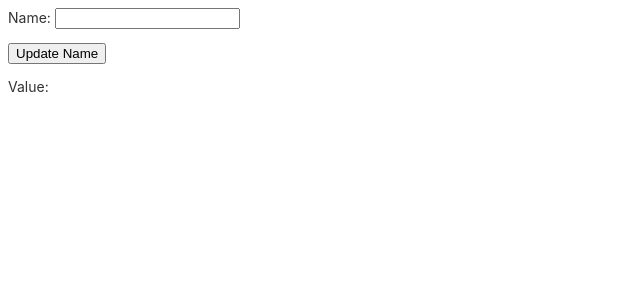
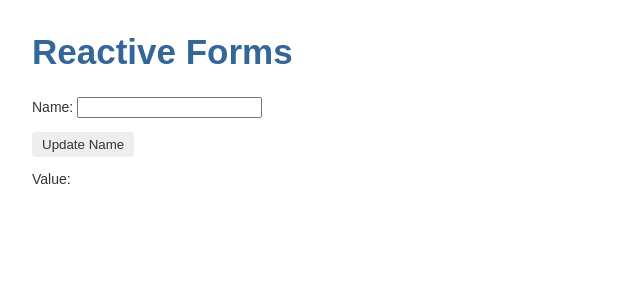
Before and after one commit to webcane/angular.samples, an Angular app in the folder angular-ngform/: page / in a window 1280 px wide. Shown: the top 300 px of the page, without its empty margins (0-640 px from the left). Built offline with nearby package versions, Linux system fonts and the light colour scheme.

Commit message:
add default styles

```diff
--- a/angular-ngform/src/app/components/simple-form/simple-form.component.html
+++ b/angular-ngform/src/app/components/simple-form/simple-form.component.html
@@ -1,10 +1,12 @@
+<h1>Reactive Forms</h1>
+
 <label>
-    Name: <input type="text" [formControl]="nameInput">
+  Name: <input type="text" [formControl]="nameInput">
 </label>
 <p>
   <button (click)="updateName()">Update Name</button>
 </p>
 
-  <p>
-    Value: {{ nameInput.value }}
-  </p>
+<p>
+  Value: {{ nameInput.value }}
+</p>
--- a/angular-ngform/src/styles.css
+++ b/angular-ngform/src/styles.css
@@ -1 +1,72 @@
-/* You can add global styles to this file, and also import other style files */
+/* Global Styles */
+h1 {
+    color: #369;
+    font-family: Arial, Helvetica, sans-serif;
+    font-size: 250%;
+  }
+  h2, h3 {
+    color: #444;
+    font-family: Arial, Helvetica, sans-serif;
+    font-weight: lighter;
+  }
+  body {
+    margin: 2em;
+  }
+  body, input[text], button {
+    color: #333;
+    font-family: Cambria, Georgia;
+  }
+  a {
+    cursor: pointer;
+    cursor: hand;
+  }
+  button {
+    font-family: Arial;
+    background-color: #eee;
+    border: none;
+    padding: 5px 10px;
+    border-radius: 4px;
+    cursor: pointer;
+    cursor: hand;
+  }
+  button:hover {
+    background-color: #cfd8dc;
+  }
+  button:disabled {
+    background-color: #eee;
+    color: #aaa;
+    cursor: auto;
+  }
+
+  /* Navigation link styles */
+  nav a {
+    padding: 5px 10px;
+    text-decoration: none;
+    margin-right: 10px;
+    margin-top: 10px;
+    display: inline-block;
+    background-color: #eee;
+    border-radius: 4px;
+  }
+  nav a:visited, a:link {
+    color: #607D8B;
+  }
+  nav a:hover {
+    color: #039be5;
+    background-color: #CFD8DC;
+  }
+  nav a.active {
+    color: #039be5;
+  }
+
+  /* everywhere else */
+  * {
+    font-family: Arial, Helvetica, sans-serif;
+  }
+
+
+  /*
+  Copyright Google LLC. All Rights Reserved.
+  Use of this source code is governed by an MIT-style license that
+  can be found in the LICENSE file at http://angular.io/license
+  */
```
